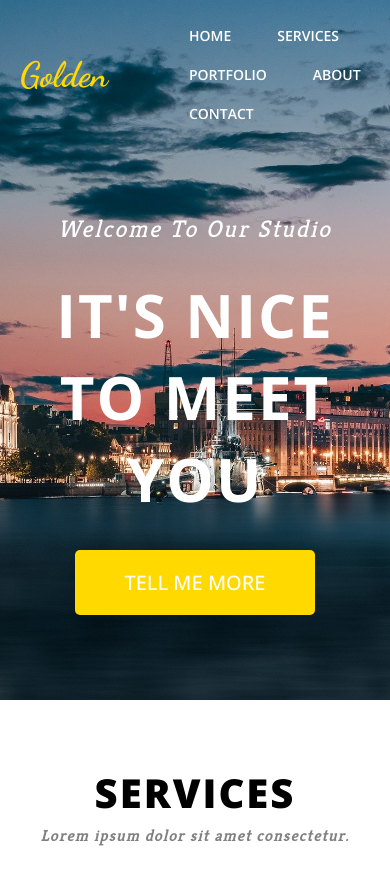
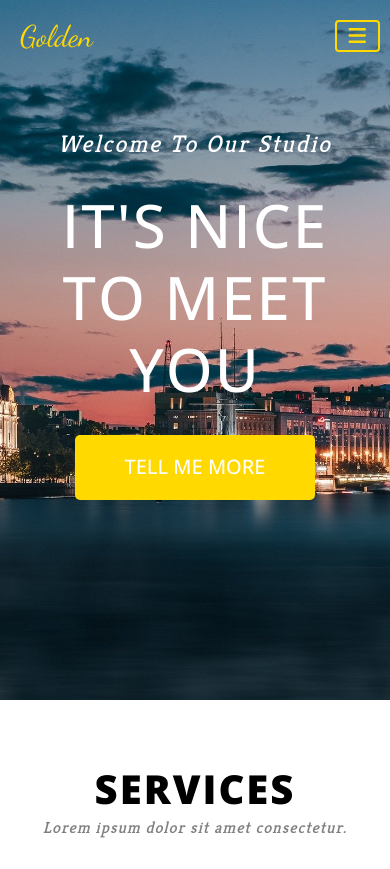
Before and after one commit to radek-or/modul-3-projekt, a website: page index.html in a window 390 px wide. Shown: the top 869 px of the page. Drawn offline with nearby package versions, Linux system fonts and the light colour scheme.

Commit message:
Add hamburger manu

```diff
--- a/index.html
+++ b/index.html
@@ -8,25 +8,40 @@
 			rel="stylesheet"
 			href="https://use.fontawesome.com/releases/v6.0.0/css/all.css"
 		/>
+		<link
+			href="https://cdn.jsdelivr.net/npm/bootstrap@5.1.3/dist/css/bootstrap.min.css"
+			rel="stylesheet"
+			integrity="sha384-1BmE4kWBq78iYhFldvKuhfTAU6auU8tT94WrHftjDbrCEXSU1oBoqyl2QvZ6jIW3"
+			crossorigin="anonymous"
+		/>
 		<link rel="stylesheet" href="/css/style.css" />
 	</head>
 	<body>
 		<div class="nav-header">
 			<div class="container">
-				<nav class="wrapper">
-					<div class="wrapper-nav">
-						<div class="logo">
-							<h3>Golden</h3>
-						</div>
-						<div class="menu">
-							<ul class="menu-tabs">
-								<li>HOME</li>
-								<li>SERVICES</li>
-								<li>PORTFOLIO</li>
-								<li>ABOUT</li>
-								<li>CONTACT</li>
-							</ul>
-						</div>
+				<nav class="navbar navbar-expand-md fixed-top navbar-light">
+					<div class="logo-company">
+						<a class="logo navbar-brand wrapper-nav">Golden</a>
+					</div>
+					<button
+						class="navbar-toggler"
+						type="button"
+						data-bs-toggle="collapse"
+						data-bs-target="#mobile-menu"
+						aria-controls="mobile-menu"
+						aria-expanded="false"
+						aria-label="Toggle navigation"
+					>
+						<span><i class="fa-solid fa-bars"></i></span>
+					</button>
+					<div class="collapse navbar-collapse wrapper-nav" id="mobile-menu">
+						<ul class="navbar-nav">
+							<li><a class="nav-link" href="#">HOME</a></li>
+							<li><a class="nav-link" href="#">SERVICES</a></li>
+							<li><a class="nav-link" href="#">PORTFOLIO</a></li>
+							<li><a class="nav-link" href="#">ABOUT</a></li>
+							<li><a class="nav-link" href="#">CONTACT</a></li>
+						</ul>
 					</div>
 				</nav>
 				<header class="wrapper-header">
@@ -163,18 +178,8 @@
 			</div>
 		</footer>
 		<script
-			src="https://code.jquery.com/jquery-3.3.1.slim.min.js"
-			integrity="sha384-q8i/X+965DzO0rT7abK41JStQIAqVgRVzpbzo5smXKp4YfRvH+8abtTE1Pi6jizo"
-			crossorigin="anonymous"
-		></script>
-		<script
-			src="https://cdn.jsdelivr.net/npm/popper.js@1.14.3/dist/umd/popper.min.js"
-			integrity="sha384-ZMP7rVo3mIykV+2+9J3UJ46jBk0WLaUAdn689aCwoqbBJiSnjAK/l8WvCWPIPm49"
-			crossorigin="anonymous"
-		></script>
-		<script
-			src="https://cdn.jsdelivr.net/npm/bootstrap@4.1.3/dist/js/bootstrap.min.js"
-			integrity="sha384-ChfqqxuZUCnJSK3+MXmPNIyE6ZbWh2IMqE241rYiqJxyMiZ6OW/JmZQ5stwEULTy"
+			src="https://cdn.jsdelivr.net/npm/bootstrap@5.1.3/dist/js/bootstrap.bundle.min.js"
+			integrity="sha384-ka7Sk0Gln4gmtz2MlQnikT1wXgYsOg+OMhuP+IlRH9sENBO0LRn5q+8nbTov4+1p"
 			crossorigin="anonymous"
 		></script>
 	</body>
--- a/sass/style.scss
+++ b/sass/style.scss
@@ -59,6 +59,36 @@ body {
 
 /*nav and heading*/
 
+.fixed-top {
+	top: 0;
+	right: 0;
+	left: 0;
+	z-index: 1030;
+}
+
+.navbar {
+	display: flex;
+	justify-content: space-around;
+	padding-top: 40px;
+	position: absolute;
+}
+
+.navbar-collapse {
+	flex-grow: 0;
+}
+
+.navbar-light .navbar-brand {
+	color: $details-color;
+}
+
+.navbar-light .navbar-nav .nav-link {
+	color: $font-color-main;
+	font-weight: 400;
+	font-size: 16px;
+	font-family: $font-main;
+	padding-left: 30px;
+}
+
 .nav-header {
 	background-image: url(/images/twilight-8171206_1920.jpg);
 	background-position: center;
@@ -80,25 +110,26 @@ body {
 	align-items: center;
 }
 
-.wrapper-nav .logo {
+.logo {
 	font-family: $font-logo;
 	font-size: 30px;
 	color: $details-color;
 	padding: 0 20px;
+	cursor: pointer;
 }
 
 .menu-tabs {
 	list-style-type: none;
 }
 
-.menu-tabs li {
-	display: inline-block;
-	font-family: $font-main;
-	font-weight: 600;
-	color: $font-color-main;
-	font-size: 14px;
-	padding: 10px 21px;
-}
+// .menu-tabs li {
+// 	display: inline-block;
+// 	font-family: $font-main;
+// 	font-weight: 600;
+// 	color: $font-color-main;
+// 	font-size: 44px;
+// 	padding: 10px 21px;
+// }
 
 .wrapper-header {
 	display: flex;
@@ -109,6 +140,7 @@ body {
 	width: 100%;
 	height: 570px;
 	padding: 0 20px;
+	padding-top: 220px;
 }
 
 .wrapper-header h1 {
@@ -306,7 +338,41 @@ body {
 /* Media */
 
 @media (max-width: 767px) {
+	.navbar {
+		padding-top: 10px;
+		justify-content: space-between;
+	}
 
+	.fixed-top {
+		position: none;
+	}
+
+	.wrapper-nav {
+		display: block;
+	}
+	.wrapper-header {
+		padding-top: 100px;
+	}
+
+	.navbar-nav {
+		align-items: center;
+		background-color: $details-color;
+	}
+
+	.navbar-light .navbar-nav .nav-link {
+		color: $font-color-sections;
+	}
+
+	.navbar-light .navbar-brand {
+		color: $details-color;
+	}
+
+	.navbar-light .navbar-toggler {
+		color: $details-color;
+		border-color: $color-description;
+		border: 2px solid $details-color;
+		margin: 10px;
+	}
 
 	.section-header {
 		padding-top: 65px;
@@ -346,12 +412,9 @@ body {
 	.media {
 		text-align: center;
 	}
-
-
 }
 
 @media (max-width: 576px) {
-
 	.wrapper-header {
 		height: 530px;
 	}
```
Also changed, not shown: css/style.css, 1 other file.
